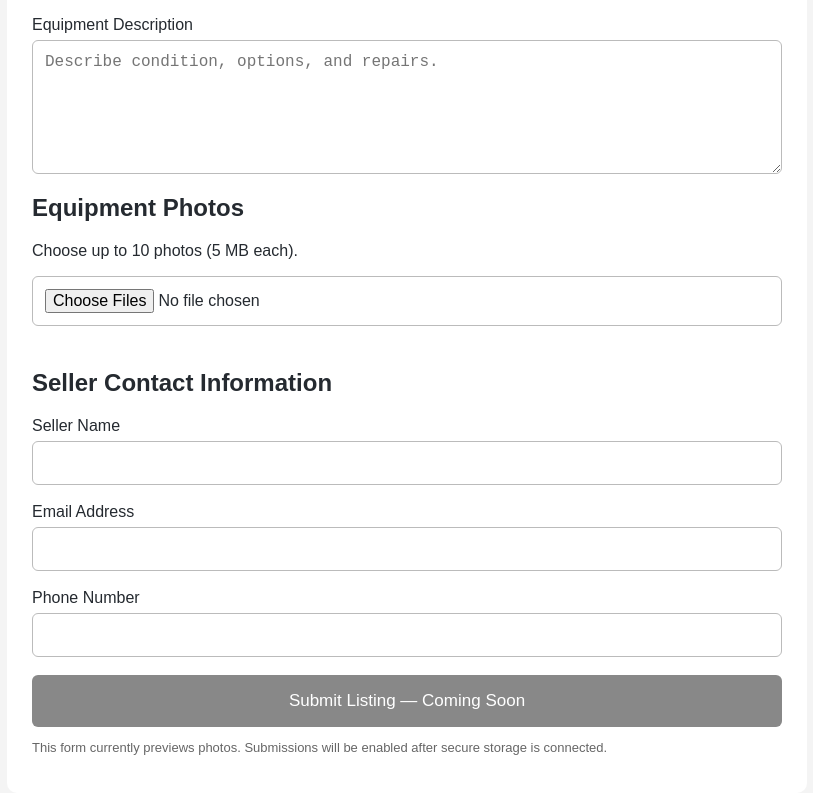
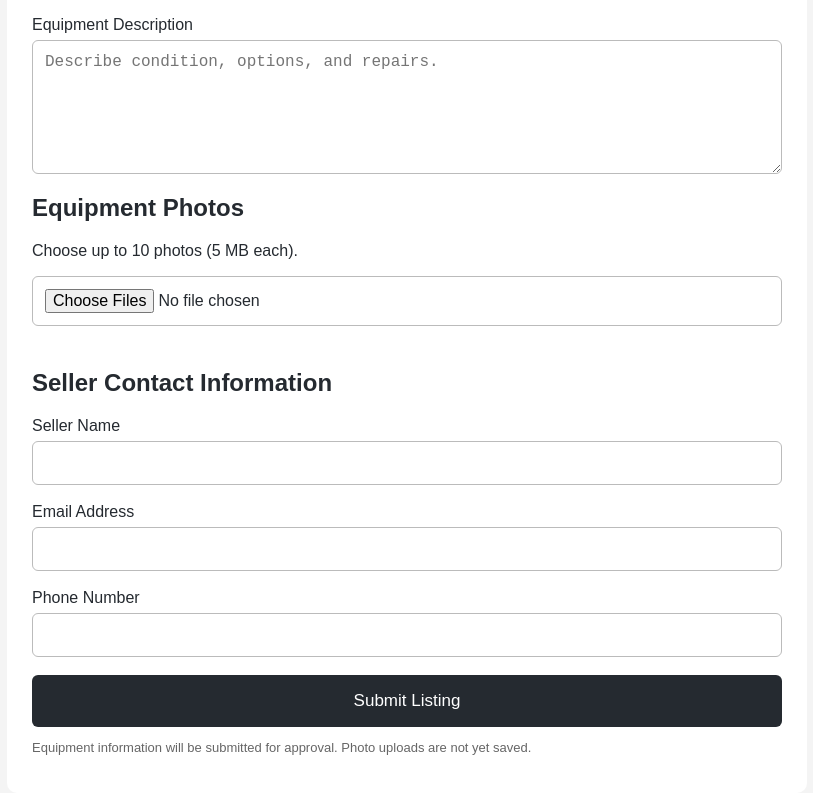
Before and after one commit to 509iron/509-iron-website-, a Next.js app: page /sell in a window 1280 px wide. Shown: the part 774-1567 px from the top of the page, without its empty margins (233-1046 px from the left). Built offline with nearby package versions, Linux system fonts and the light colour scheme.

Commit message:
Connect equipment submission form
The form submission now handles equipment listing creation with validation and feedback.

```diff
--- a/app/sell/page.jsx
+++ b/app/sell/page.jsx
@@ -19,6 +19,58 @@ const [message, setMessage] = useState("");
     return () => urls.forEach(URL.revokeObjectURL);
   }, [photos]);
 
+
+  async function handleSubmit(event) {
+    event.preventDefault();
+    setSubmitting(true);
+    setMessage("");
+
+    try {
+      const form = new FormData(event.currentTarget);
+
+      const listing = {
+        category: form.get("category"),
+        year: Number(form.get("year")),
+        make: form.get("make"),
+        model: form.get("model"),
+        asking_price: Number(form.get("asking_price")),
+        equipment_hours: form.get("equipment_hours")
+          ? Number(form.get("equipment_hours"))
+          : null,
+        location: form.get("location"),
+        description: form.get("description"),
+        seller_name: form.get("seller_name"),
+        seller_email: form.get("seller_email"),
+        seller_phone: form.get("seller_phone"),
+        status: "pending",
+      };
+
+      const response = await fetch(
+        `${process.env.NEXT_PUBLIC_SUPABASE_URL}/rest/v1/equipment_listings`,
+        {
+          method: "POST",
+          headers: {
+            apikey: process.env.NEXT_PUBLIC_SUPABASE_PUBLISHABLE_KEY,
+            "Content-Type": "application/json",
+            Prefer: "return=minimal",
+          },
+          body: JSON.stringify(listing),
+        }
+      );
+
+      if (!response.ok) {
+        throw new Error("Submission failed. Please try again.");
+      }
+
+      setMessage("Your listing was submitted for approval!");
+      event.target.reset();
+      setPhotos([]);
+    } catch (error) {
+      setMessage(error.message);
+    } finally {
+      setSubmitting(false);
+    }
+  }
   const field = {
     display: "block",
     width: "100%",
@@ -54,9 +106,9 @@ const [message, setMessage] = useState("");
           upload photos below.
         </p>
 
-        <form onSubmit={(e) => e.preventDefault()}>
+        <form onSubmit={handleSubmit}>
           <label>Equipment Category</label>
-          <select required style={field}>
+         <select name="category" required style={field}>
             <option value="">Select Category</option>
             <option>Tractors</option>
             <option>Combines</option>
@@ -160,10 +212,10 @@ const [message, setMessage] = useState("");
           <label>Phone Number</label>
           <input name="seller_phone" type="tel" required style={field} />
 
-          <button type="button" disabled
+          <button type="submit" disabled={submitting}
             style={{
               width: "100%",
-              background: "#888",
+             background: submitting ? "#888" : "#252a30",
               color: "white",
               border: "none",
               borderRadius: "6px",
@@ -171,17 +223,23 @@ const [message, setMessage] = useState("");
               fontSize: "17px"
             }}
           >
-            Submit Listing — Coming Soon
+            {submitting ? "Submitting..." : "Submit Listing"}
           </button>
 
-          <p style={{
-            fontSize: "13px",
-            color: "#666"
-          }}>
-            This form currently previews photos.
-            Submissions will be enabled after
-            secure storage is connected.
-          </p>
+          {message && (
+  <p style={{
+    fontSize: "15px",
+    color: message.includes("submitted") ? "green" : "red",
+    marginTop: "15px"
+  }}>
+    {message}
+  </p>
+)}
+
+<p style={{ fontSize: "13px", color: "#666" }}>
+  Equipment information will be submitted for approval.
+  Photo uploads are not yet saved.
+</p>
         </form>
       </div>
     </main>
```
